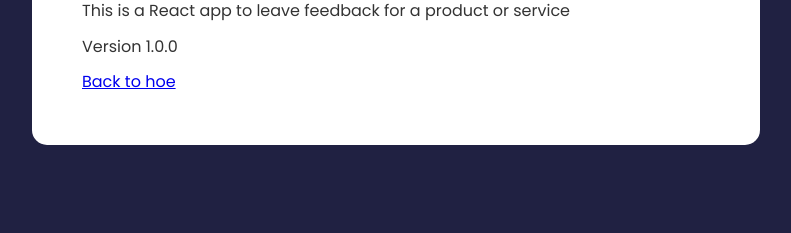
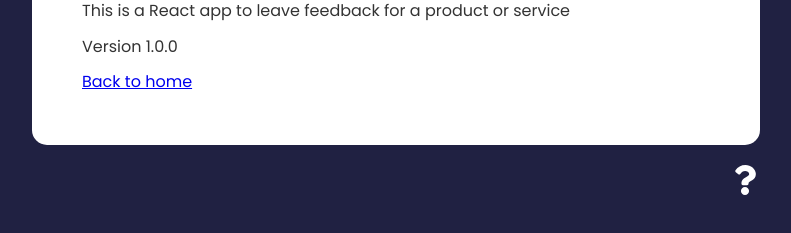
Before and after one commit to SaVanceX/feedback-app, a React (Create React App) app: page /about in a window 1280 px wide. Shown: the part 213-446 px from the top of the page, without its empty margins (244-1035 px from the left). Built offline with nearby package versions, Linux system fonts and the light colour scheme.

Commit message:
Create context and provider

```diff
--- a/src/App.tsx
+++ b/src/App.tsx
@@ -8,6 +8,8 @@ import FeedbackLists from "./components/FeedbackLists";
 import FeedbackStats from "./components/FeedbackStats";
 import FeedbackForm from "./components/FeedbackForm";
 import AboutPage from "./pages/AboutPage";
+import AboutIconLink from "./components/AboutIconLink";
+import { FeedbackProvider } from "./context/FeedbackContext";
 
 function App () {
   const [feedback, setFeedback] = useState(FeedbackData)
@@ -24,6 +26,7 @@ function App () {
   }
 
   return(
+    <FeedbackProvider>
       <BrowserRouter>
         <Header />
         <div className="container">
@@ -39,8 +42,11 @@ function App () {
             </Route>
             <Route path='/about' element={<AboutPage/>}/>
           </Routes>
+
+          <AboutIconLink/>
         </div>
       </BrowserRouter>
+    </FeedbackProvider>
   )
 }
 
--- /dev/null
+++ b/src/components/AboutIconLink.tsx
@@ -0,0 +1,15 @@
+import React from 'react'
+import { FaQuestion } from 'react-icons/fa'
+import { Link } from 'react-router-dom'
+
+function AboutIconLink() {
+  return (
+    <div className='about-link'>
+      <Link to='/about'>
+        <FaQuestion size={30}/>
+      </Link>
+    </div>
+  )
+}
+
+export default AboutIconLink
--- /dev/null
+++ b/src/context/FeedbackContext.tsx
@@ -0,0 +1,23 @@
+import React from "react";
+import { createContext, useState } from "react";
+
+// @ts-ignore
+const FeedbackContext = createContext()
+
+export const FeedbackProvider = ({children}:any) => {
+  const [feedback, setFeedback] = useState([
+    {
+      id: 1,
+      text: 'This item is from context',
+      rating: 8,
+    }
+  ])
+
+  return <FeedbackContext.Provider value={{
+      feedback,
+    }}>
+    { children}
+  </FeedbackContext.Provider>
+}
+
+export default FeedbackContext
--- a/src/pages/AboutPage.tsx
+++ b/src/pages/AboutPage.tsx
@@ -1,5 +1,7 @@
 import React from 'react'
 import Card from '../components/Shared/Card'
+import { Link } from 'react-router-dom'
+
 function AboutPage() {
   return (
     <Card>
@@ -9,7 +11,7 @@ function AboutPage() {
         <p>Version 1.0.0</p>
 
         <p>
-          <a href='/'>Back to hoe</a>
+          <Link to='/'>Back to home</Link>
         </p>
       </div>
     </Card>
```
Lines whose indentation alone changed are shown as unchanged.
